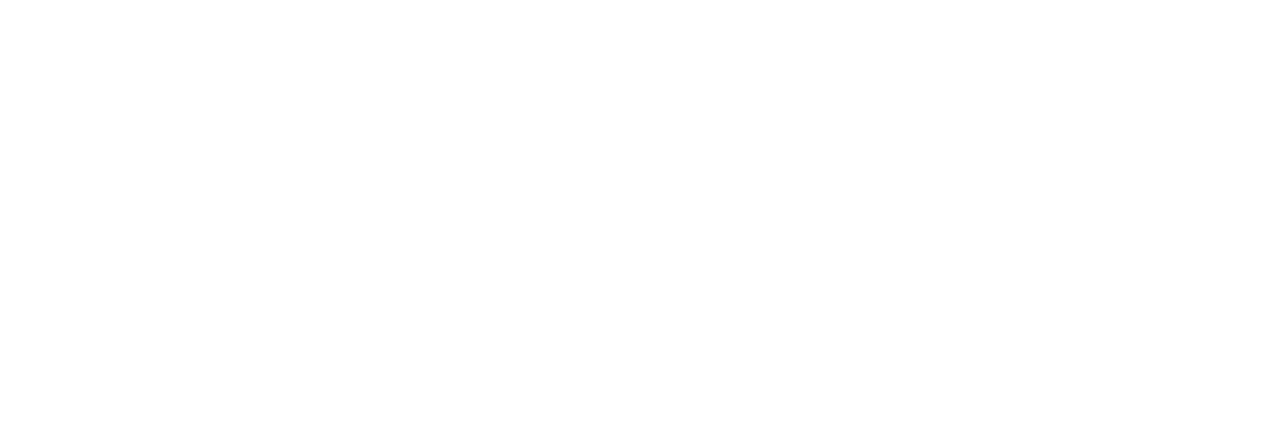
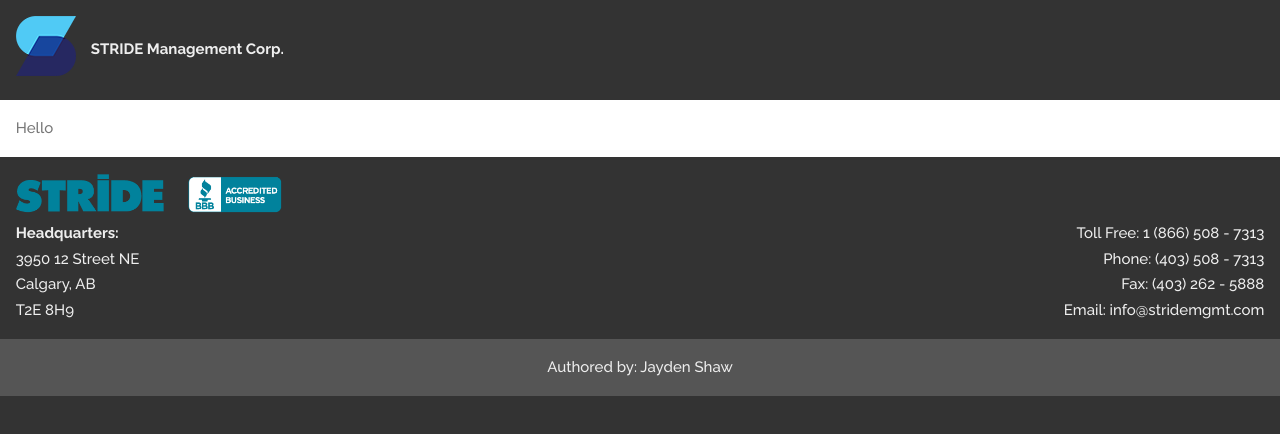
Before and after one commit to jshaw990/stride-docs, a React (Create React App) app: page / in a window 1280 px wide. Shown: the top 434 px of the page. Built offline with nearby package versions, Linux system fonts and the light colour scheme; the HTML template or start-up script is replaced by a standard one.

Commit message:
Built header and footer. added stride logos.

```diff
--- a/src/App.js
+++ b/src/App.js
@@ -1,10 +1,16 @@
-import './App.scss';
+import "./App.scss";
+
+import Header from "./components/header/Header";
+import Footer from "./components/footer/Footer";
 
 function App() {
-  return (
-    <div className="App">
-    </div>
-  );
+	return (
+		<div className='app'>
+			<Header />
+			<div className='container'>Hello</div>
+			<Footer />
+		</div>
+	);
 }
 
 export default App;
--- a/src/App.scss
+++ b/src/App.scss
@@ -1 +1,13 @@
-@import './index.scss'
+@import './index.scss';
+
+.app {
+    margin: 0;
+    padding: 0;
+    width: 100%;
+}
+
+.container {
+    padding: 15.75px;
+    background-color: $white;
+    color: $stride-font;
+}
--- /dev/null
+++ b/src/components/footer/Footer.jsx
@@ -0,0 +1,38 @@
+import React from "react";
+
+import "./Footer.scss";
+
+import StrideBBB from "../../assets/images/bbb-stride.png";
+
+const Footer = () => {
+	return (
+		<div className='footer'>
+			<div className='logo-cont'>
+				<a href='https://stridemgmt.com/' target='_blank' rel='noreferrer'>
+					<img src={StrideBBB} alt='' className='logo' />
+				</a>
+			</div>
+			<div className='flex'>
+				<div className='address'>
+					<div className='bold'>Headquarters:</div>
+					<div>3950 12 Street NE</div>
+					<div>Calgary, AB</div>
+					<div>T2E 8H9</div>
+				</div>
+				<div class='phone'>
+					<div>Toll Free: 1 (866) 508 - 7313</div>
+					<div>Phone: (403) 508 - 7313</div>
+					<div>Fax: (403) 262 - 5888</div>
+					<div>Email: info@stridemgmt.com</div>
+				</div>
+			</div>
+			<div className='credit'>
+				<div>
+					<a href='https://github.com/jshaw990'>Authored by: Jayden Shaw</a>
+				</div>
+			</div>
+		</div>
+	);
+};
+
+export default Footer;
--- /dev/null
+++ b/src/components/footer/Footer.scss
@@ -0,0 +1,31 @@
+@import "../../index.scss";
+
+.footer {
+	padding: 15.75px;
+	background-color: $stride-darkgray;
+	display: block;
+	color: $stride-lightgray;
+	.logo {
+		height: 40px;
+	}
+	.flex {
+		display: flex;
+		justify-content: space-between;
+		width: 100%;
+		.address {
+			text-align: left;
+		}
+		.phone {
+			text-align: right;
+		}
+	}
+	.credit {
+		padding: 15.75px;
+		margin: 15.75px -15.75px 0;
+		text-align: center;
+		background-color: $stride-gray;
+		a {
+			color: $stride-lightgray;
+		}
+	}
+}
--- /dev/null
+++ b/src/components/header/Header.jsx
@@ -0,0 +1,20 @@
+import React from "react";
+
+import "./Header.scss";
+
+import StrideLogo from "../../assets/images/logo60.png";
+
+const Header = () => {
+	return (
+		<div className='header'>
+			<div className='left'>
+				<a href='/'>
+					<img src={StrideLogo} alt='' className='logo' />
+				</a>
+				<div className='logo-text bold'>STRIDE Management Corp.</div>
+			</div>
+		</div>
+	);
+};
+
+export default Header;
--- /dev/null
+++ b/src/components/header/Header.scss
@@ -0,0 +1,20 @@
+@import '../../index.scss';
+
+.header {
+    padding: 15.75px;
+    height: 100%;
+    max-height: 100px;
+    background-color: $stride-darkgray;
+    .left {
+        display: flex;
+        align-items: center;
+        .logo {
+            height: 60px;
+            width: auto;
+        }
+        .logo-text {
+            padding-left: 15px;
+            color: $stride-lightgray;
+        }
+    }
+}
--- a/src/index.scss
+++ b/src/index.scss
@@ -5,6 +5,7 @@
 $stride-lightgray: #EEEEEE;
 $stride-gray: #555555;
 $stride-darkgray: #333333;
+$white: #FFFFFF;
 
 @font-face {
     font-family: 'Railway';
@@ -24,9 +25,22 @@
 }
 
 body {
-    color: $stride-font;
+    margin: 0;
+    padding: 0;
+    width: 100%;
+    background-color: $stride-darkgray;
+    color: $stride-lightgray;
     font-family: 'Railway', sans-serif;
     font-size: 15px;
     font-weight: 500;
     line-height: 1.7em;
 }
+
+a {
+    color: $stride-blue;
+    text-decoration: none;
+}
+
+.bold {
+    font-weight: 700;
+}
```
Also changed, not shown: src/assets/images/bbb-stride.png (added), src/assets/images/logo60.png (added).
